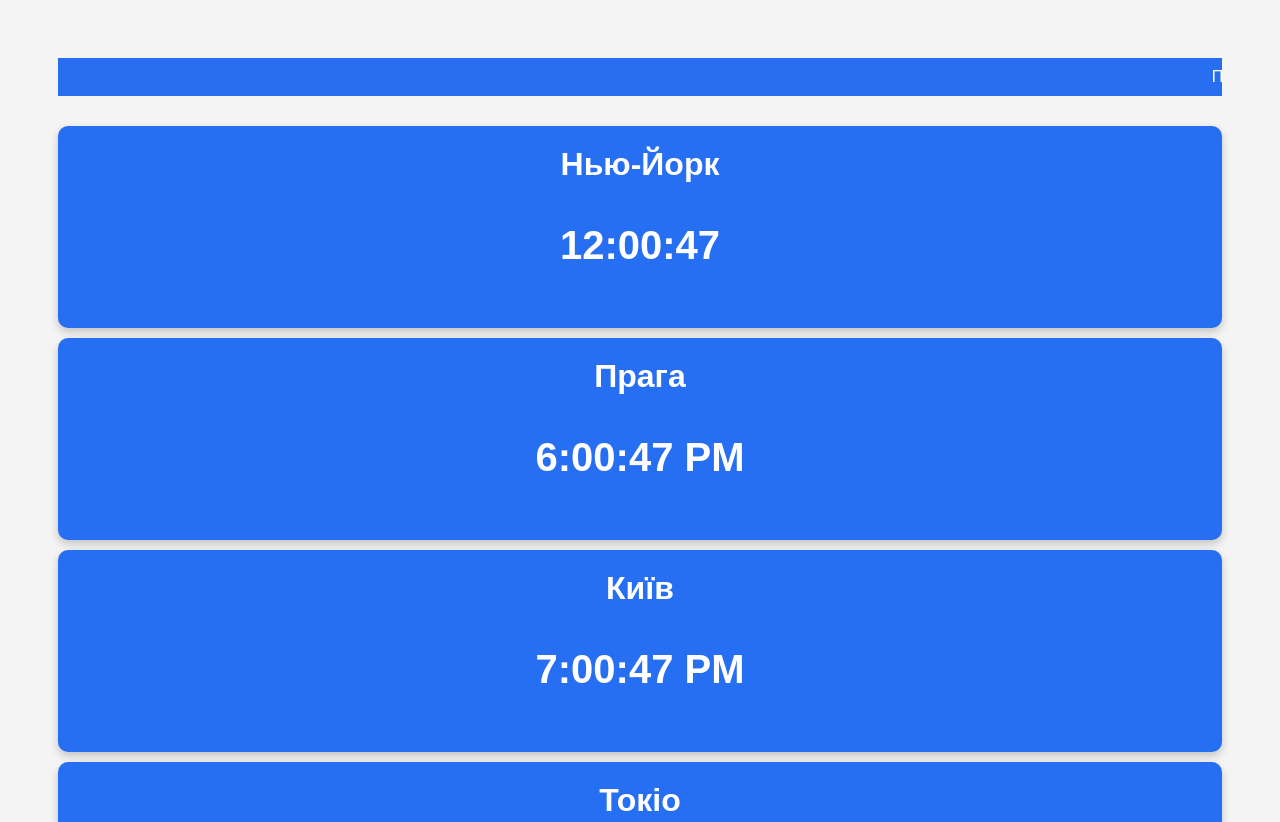
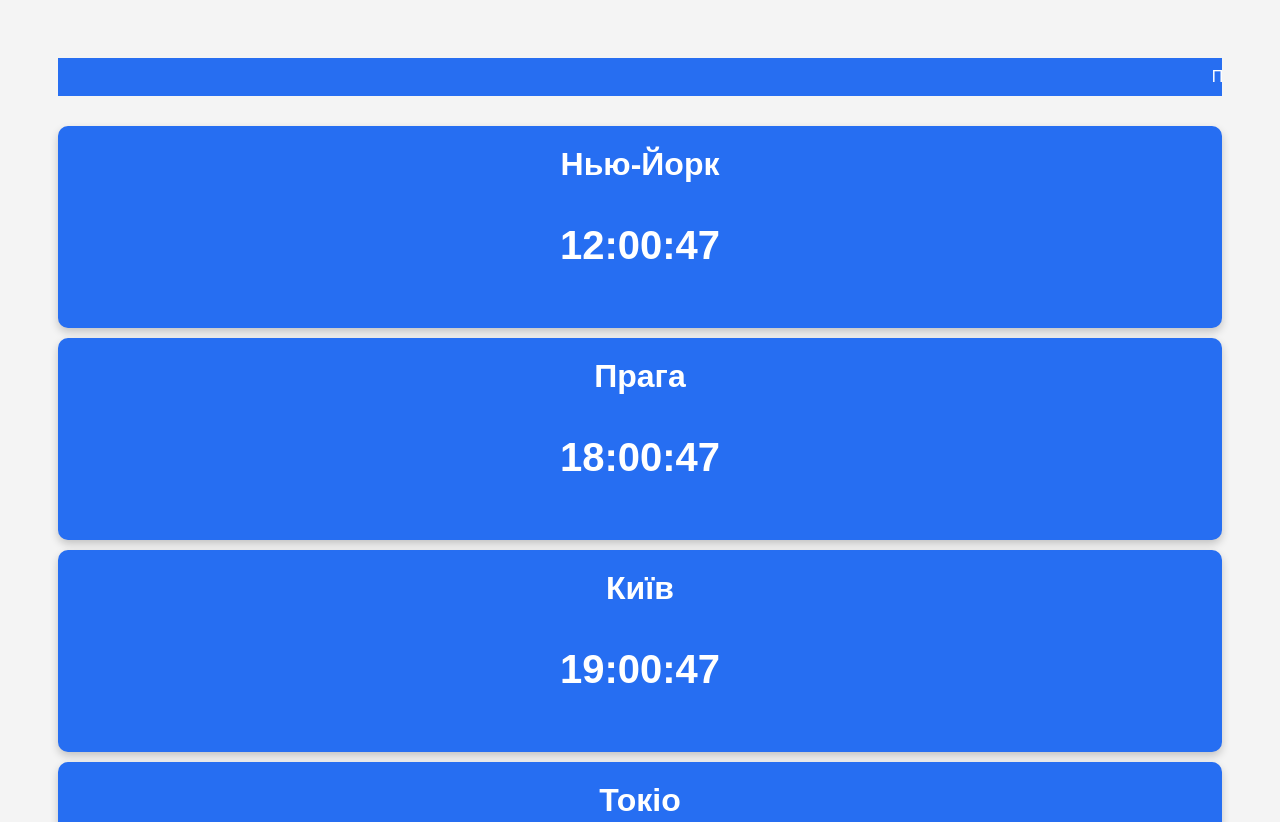
Before and after one commit to TatkiS/World-Clock-Finance, a plain HTML site: page index.html in a window 1280 px wide. Shown: the top 822 px of the page. Drawn offline with Linux system fonts and the light colour scheme.

Commit message:
Update index.html

```diff
--- a/index.html
+++ b/index.html
@@ -56,8 +56,8 @@
             var now = new Date();
 
             var timeNewYork = now.toLocaleTimeString("en-US", {timeZone: "America/New_York", hour12: false});
-            var timePrague = now.toLocaleTimeString("en-US", {timeZone: "Europe/Prague"});
-            var timeKyiv = now.toLocaleTimeString("en-US", {timeZone: "Europe/Kiev"});
+            var timePrague = now.toLocaleTimeString("en-US", {timeZone: "Europe/Prague" , hour12: false});
+            var timeKyiv = now.toLocaleTimeString("en-US", {timeZone: "Europe/Kiev" , hour12: false});
             var timeTokyo = now.toLocaleTimeString("en-US", {timeZone: "Asia/Tokyo", hour12: false});
             var timeLondon = now.toLocaleTimeString("en-US", {timeZone: "Europe/London", hour12: false});
             var timeSydney = now.toLocaleTimeString("en-US", {timeZone: "Australia/Sydney", hour12: false});
```
